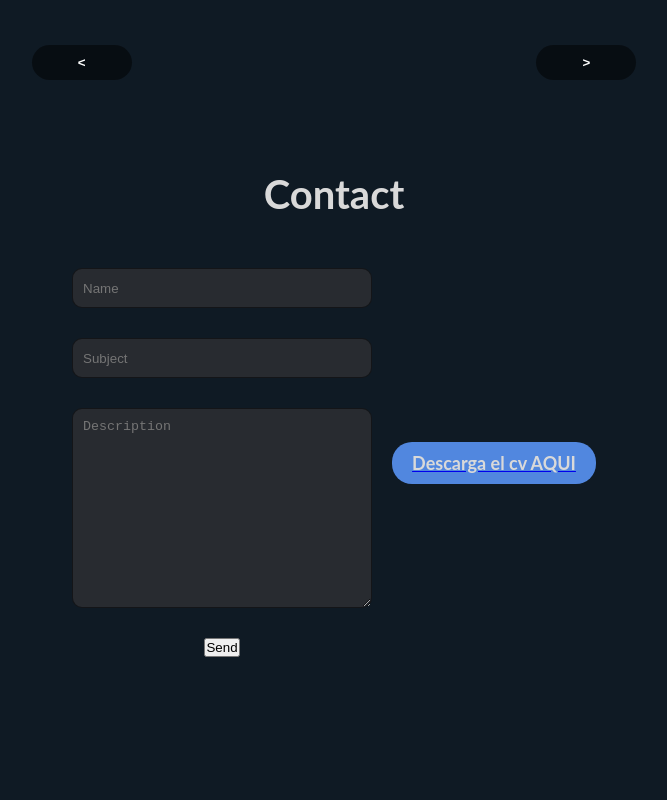
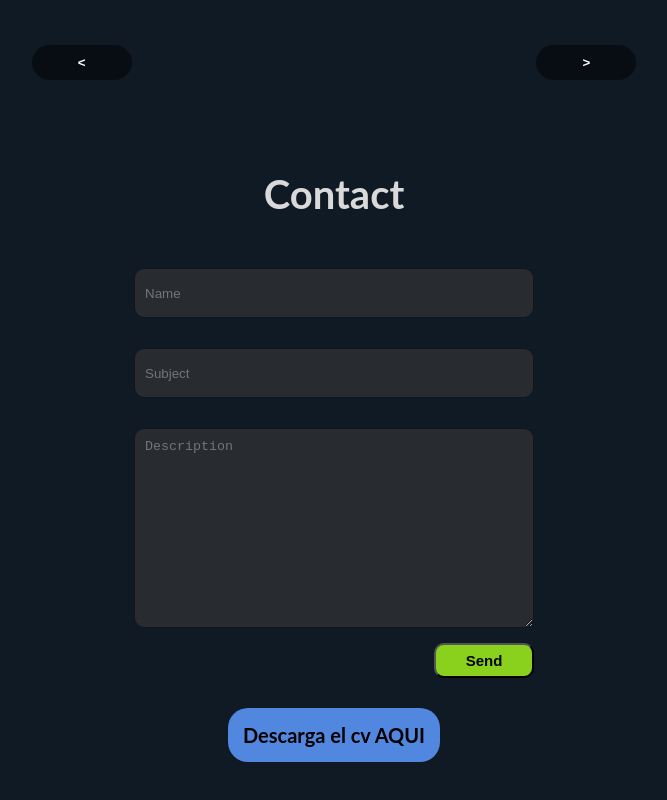
Before and after one commit to diegolentz/portfolio, a React (Vite) app: page /home in a window 1280 px wide. Shown: the part 2341-3141 px from the top of the page, without its empty margins (306-973 px from the left). Built offline with nearby package versions, Linux system fonts and the light colour scheme.

Commit message:
maquetado ok

```diff
--- a/package.json
+++ b/package.json
@@ -13,6 +13,9 @@
     "@emotion/react": "^11.14.0",
     "@emotion/styled": "^11.14.0",
     "@fontsource/roboto": "^5.2.6",
+    "@fortawesome/fontawesome-svg-core": "^6.7.2",
+    "@fortawesome/free-solid-svg-icons": "^6.7.2",
+    "@fortawesome/react-fontawesome": "^0.2.2",
     "@mui/icons-material": "^7.1.2",
     "@mui/material": "^7.1.2",
     "@mui/styled-engine-sc": "^7.1.1",
--- a/src/Components/Home/home.css
+++ b/src/Components/Home/home.css
@@ -40,7 +40,7 @@ nav {
     flex-direction: column;
     align-items: center;
     justify-content: center;
-    margin: 10rem auto;
+    margin: 10rem auto 0 auto;
     width: 75vw;
     gap: 6rem;
 }
@@ -289,12 +289,13 @@ section {
     align-items: center;
     justify-content: center;
     gap: 3rem;
+    position: relative;
 }
 
 .campo,
 .subject {
-    width: 30rem;
-    height: 4rem;
+    width: 40rem;
+    height: 5rem;
     border-radius: 1rem;
     padding: 1rem;
     background-color: var(--fondo-color);
@@ -306,22 +307,46 @@ section {
     height: 20rem;
 }
 
-.download {
-    background-color: #5187df;
-    color: var(--fondo-color);
-    border: none;
-    padding: 1rem 2rem;
-    border-radius: 2rem;
-    cursor: pointer;
+
+
+.btn{
+
+    position: absolute;
+    bottom: -5rem;
+    right: 0;
+    width: 10rem;
+    height: 3.5rem;
+    border-radius: 1rem;
+    background-color: rgb(137, 209, 28);
+    color: black;
     font-weight: bold;
+    font-size: 1.5rem;
 }
-
 .contactDownlad {
     display: flex;
-    flex-direction: row;
+    flex-direction: column;
     align-items: center;
     justify-content: center;
-    gap: 2rem;
+    gap: 8rem;
     width: 100%;
     margin: 5rem auto;
 }
+
+.download {
+    width:auto;
+    background-color: #5187df;
+    padding: 1.5rem ;
+    border-radius: 2rem;
+    cursor: pointer;
+}
+
+.download a {
+    text-decoration: none;
+    color: black;
+}
+
+.download p {
+    font-weight: bold;
+    font-size: 2rem;
+    color: black;
+}
```
Also changed, not shown: 1 other file (tests, documents, lock files or other folders).
